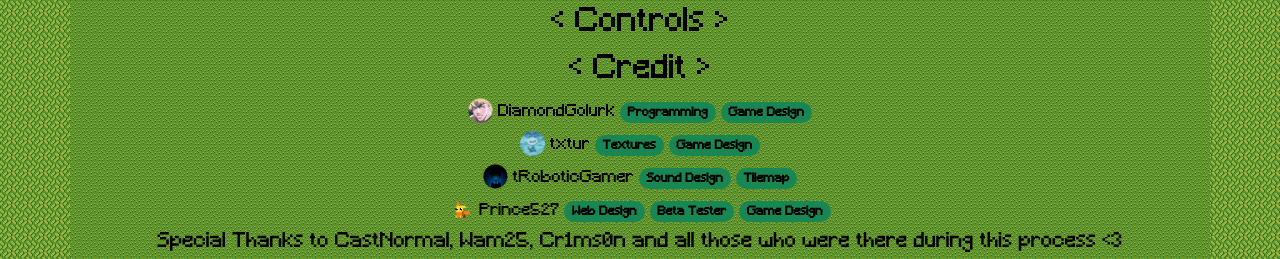
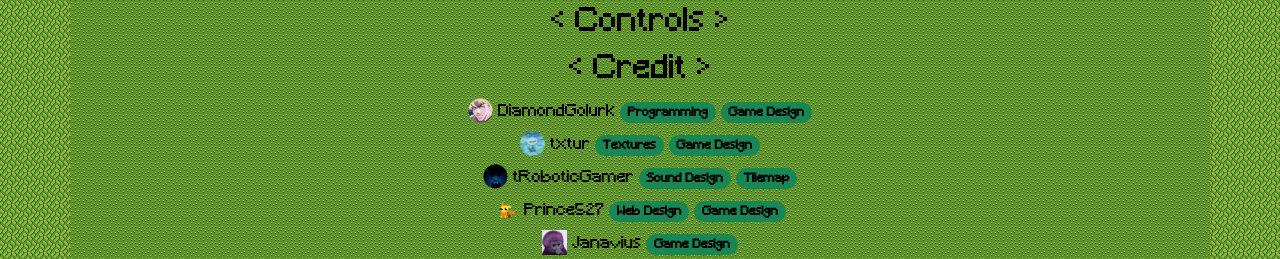
Before and after one commit to Prince527GitHub/Duck-Dungeon, a plain HTML site: page index.html in a window 1280 px wide. Both pictures are taken after a click on the button "< Credit >". Shown: the part 353-612 px from the top of the page. Drawn offline with Linux system fonts and the light colour scheme.

Commit message:
Add files via upload

```diff
--- a/index.html
+++ b/index.html
@@ -75,7 +75,8 @@
 		<h6><img style="image-rendering: auto;" src="assets/images/arpi.png" alt="credit-DiamondGolurk" class="media-image"></img> DiamondGolurk <span class="badge rounded-pill bg-success" style="color:black;">Programming</span> <span class="badge rounded-pill bg-success" style="color:black;">Game Design</span></h6>
 		<h6><img style="image-rendering: auto;" src="assets/images/txtur.gif" alt="credit-Txtur" class="media-image"></img> txtur <span class="badge rounded-pill bg-success" style="color:black;">Textures</span> <span class="badge rounded-pill bg-success" style="color:black;">Game Design</span></h6>
 		<h6><img style="image-rendering: auto;" src="assets/images/tRoboticGamer.png" alt="credit-tRoboticGamer" class="media-image"></img> tRoboticGamer <span class="badge rounded-pill bg-success" style="color:black;">Sound Design</span> <span class="badge rounded-pill bg-success" style="color:black;">Tilemap</span></h6>
-		<h6><img style="image-rendering: auto;" src="assets/images/prince.gif" alt="credit-Prince527" class="media-image"></img> Prince527 <span class="badge rounded-pill bg-success" style="color:black;">Web Design</span> <span class="badge rounded-pill bg-success" style="color:black;">Beta Tester</span> <span class="badge rounded-pill bg-success" style="color:black;">Game Design</span></h6>
+		<h6><img style="image-rendering: auto;" src="assets/images/prince.gif" alt="credit-Prince527" class="media-image"></img> Prince527 <span class="badge rounded-pill bg-success" style="color:black;">Web Design</span> <span class="badge rounded-pill bg-success" style="color:black;">Game Design</span></h6>
+		<h6><img style="image-rendering: auto;" src="assets/images/janavius.png" alt="credit-Janavius" class="media-image"></img> Janavius <span class="badge rounded-pill bg-success" style="color:black;">Game Design</span></h6>
 		<h5>Special Thanks to CastNormal, Wam25, Cr1ms0n and all those who were there during this process <3</h5>
     </div>
 
```
Also changed, not shown: assets/images/janavius.png (added).
